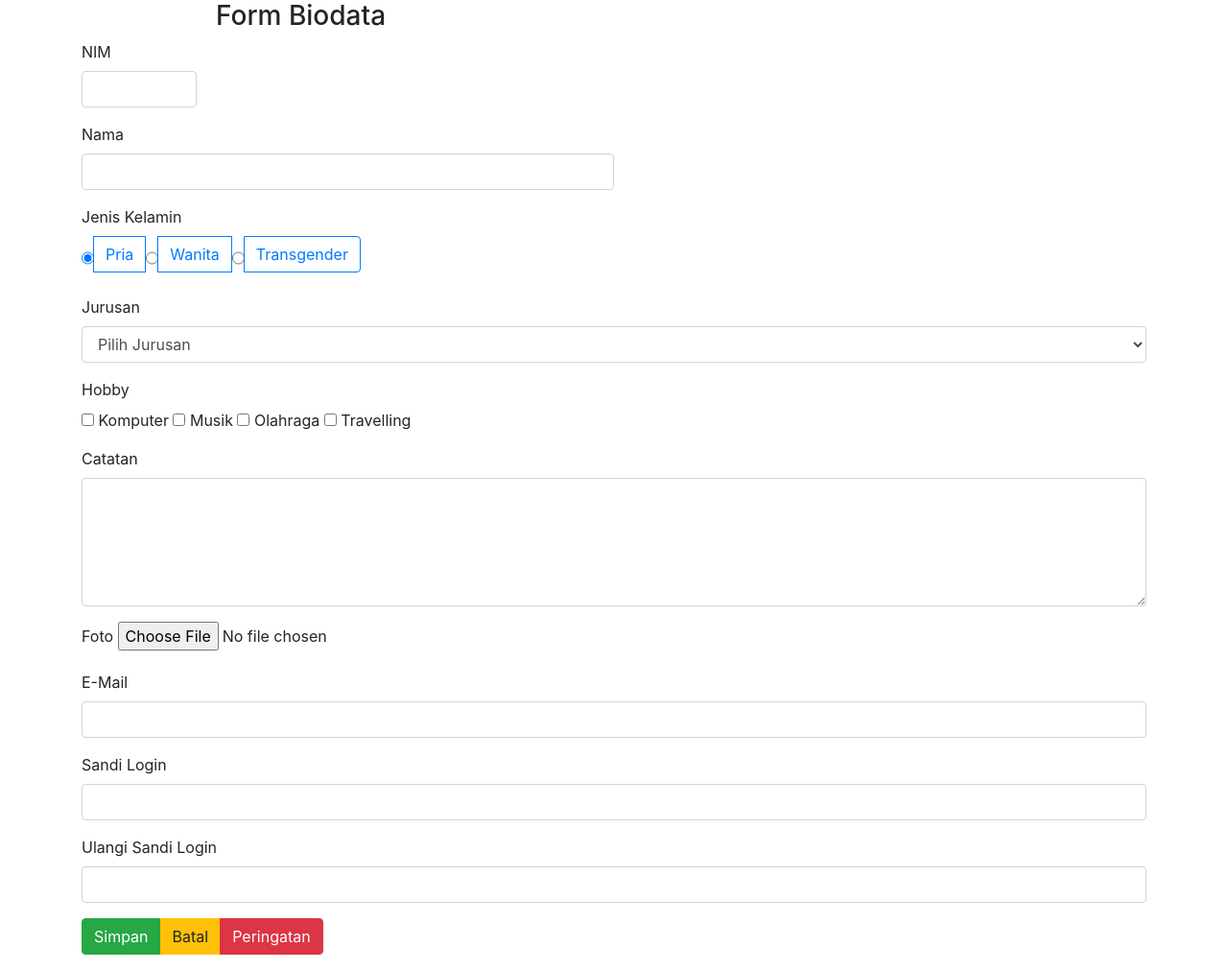
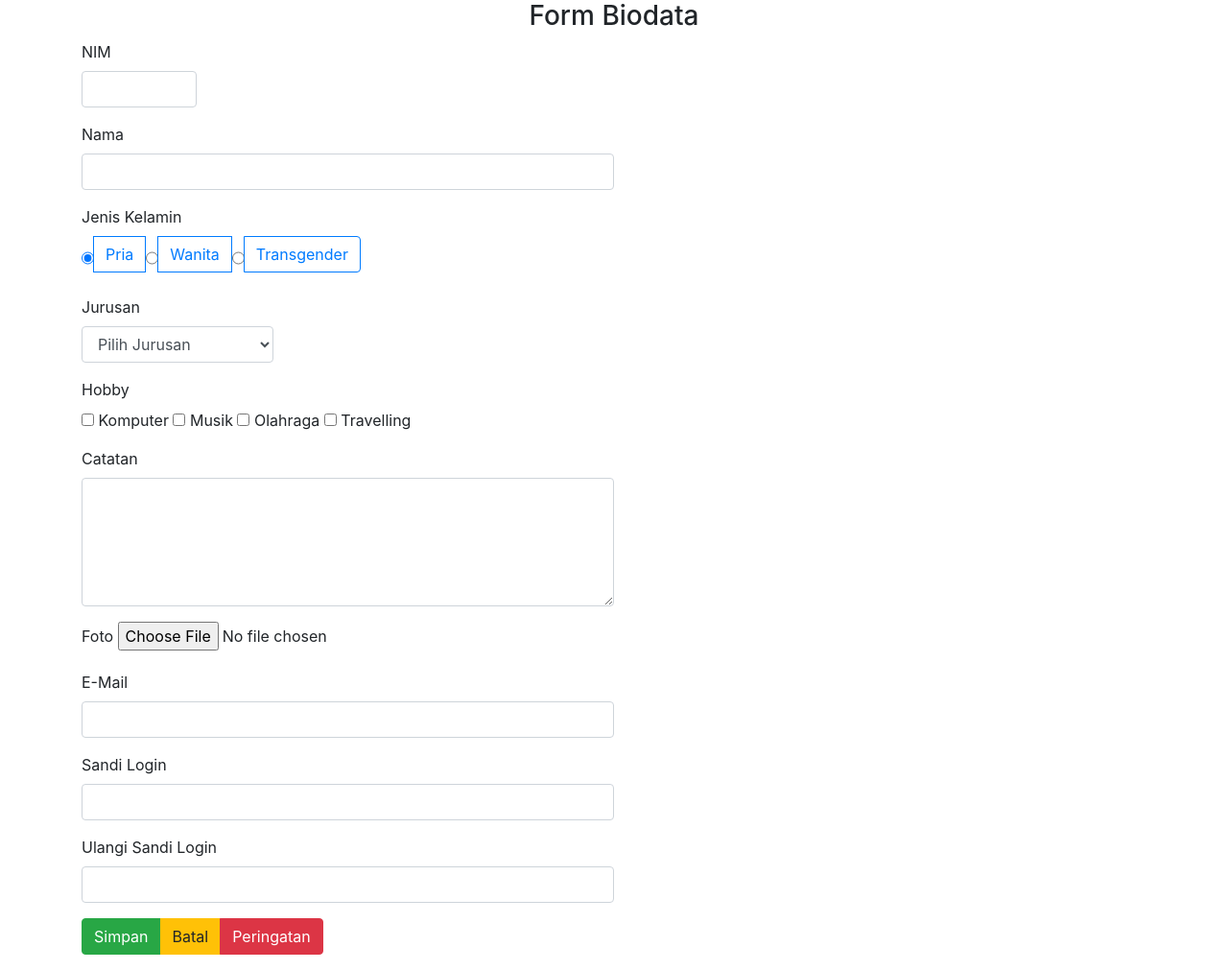
Before and after one commit to Azlone31/web-dasar-2021, a plain HTML site: page form.html in a window 1280 px wide. Shown: the whole page at 96% size. Drawn offline with nearby package versions, Linux system fonts and the light colour scheme.

Commit message:
update style

```diff
--- a/form.html
+++ b/form.html
@@ -11,7 +11,7 @@
     <div class="container">
         <form action="" method="post">
 
-                <h3>&emsp;&emsp;&emsp;&emsp;&emsp;Form Biodata</h3>
+                <h3 style="text-align: center;">Form Biodata</h3>
 
                     <div class="mb-3">
                         <label for="nim">NIM</label>
@@ -42,12 +42,11 @@
                         <label class="btn btn-outline-primary" for="btnradio1">Wanita</label>
                         <!-- <input type="radio" name="jk" value="l"> Pria -->
                         <!-- <input type="radio" name="jk" value="p"> Wanita -->
-
                      </div>
 
                      <div class="mb-3">
                         <label for="jurursan">Jurusan</label>
-                        <select class="form-control">
+                        <select class="form-control" style="width: 200px;">
                             <option value="">Pilih Jurusan</option>
                             <option value="D3SI">D3 SI</option>
                             <option value="S1RPL">S1 RPL</option>
@@ -67,7 +66,7 @@
 
                     <div class="mb-3">
                       <label for="catatan">Catatan</label>
-                        <textarea required class="form-control"name="catatan" id="catatan" cols="50" rows="5"></textarea>
+                        <textarea required class="form-control"name="catatan" id="catatan" cols="50" rows="5" style="width: 50%;"></textarea>
                      </div>
 
 
@@ -79,17 +78,17 @@
 
                     <div class="mb-3">
                      <label for="email">E-Mail</label>
-                        <input Required  class="form-control" type="email" name ="email" id="email">
+                        <input Required  class="form-control" type="email" name ="email" id="email" style="width: 50%;">
                      </div>
 
                      <div class="mb-3">
                      <label for="pass">Sandi Login</label>
-                        <input Required class="form-control" type="password" name ="sandi" id="sandi">
+                        <input Required class="form-control" type="password" name ="sandi" id="sandi" style="width: 50%;">
                      </div>
 
                      <div class="mb-3">
                      <label for="pass">Ulangi Sandi Login</label>
-                        <input Required class="form-control" type="password" name ="ulang" id="ulang">
+                        <input Required class="form-control" type="password" name ="ulang" id="ulang" style="width: 50%;">
                  </div>
 
                  <div class="mb-3">
```
